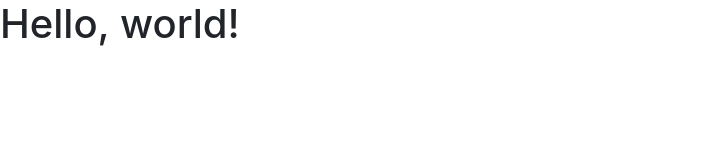
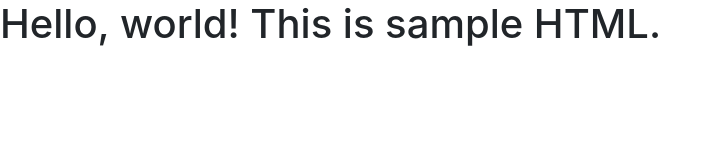
Before and after one commit to tmitsutoshi/sample, a plain HTML site: page index.html in a window 1280 px wide. Shown: the whole page, without its empty margins (0-718 px from the left). Drawn offline with nearby package versions, Linux system fonts and the light colour scheme.

Commit message:
これはテストです

```diff
--- a/index.html
+++ b/index.html
@@ -18,7 +18,7 @@
     <![endif]-->
   </head>
   <body>
-    <h1>Hello, world!</h1>
+    <h1>Hello, world! This is sample HTML.</h1>
 
     <!-- jQuery (necessary for Bootstrap's JavaScript plugins) -->
     <script src="https://ajax.googleapis.com/ajax/libs/jquery/1.11.3/jquery.min.js"></script>
```
Also changed, not shown: 1 other file.
